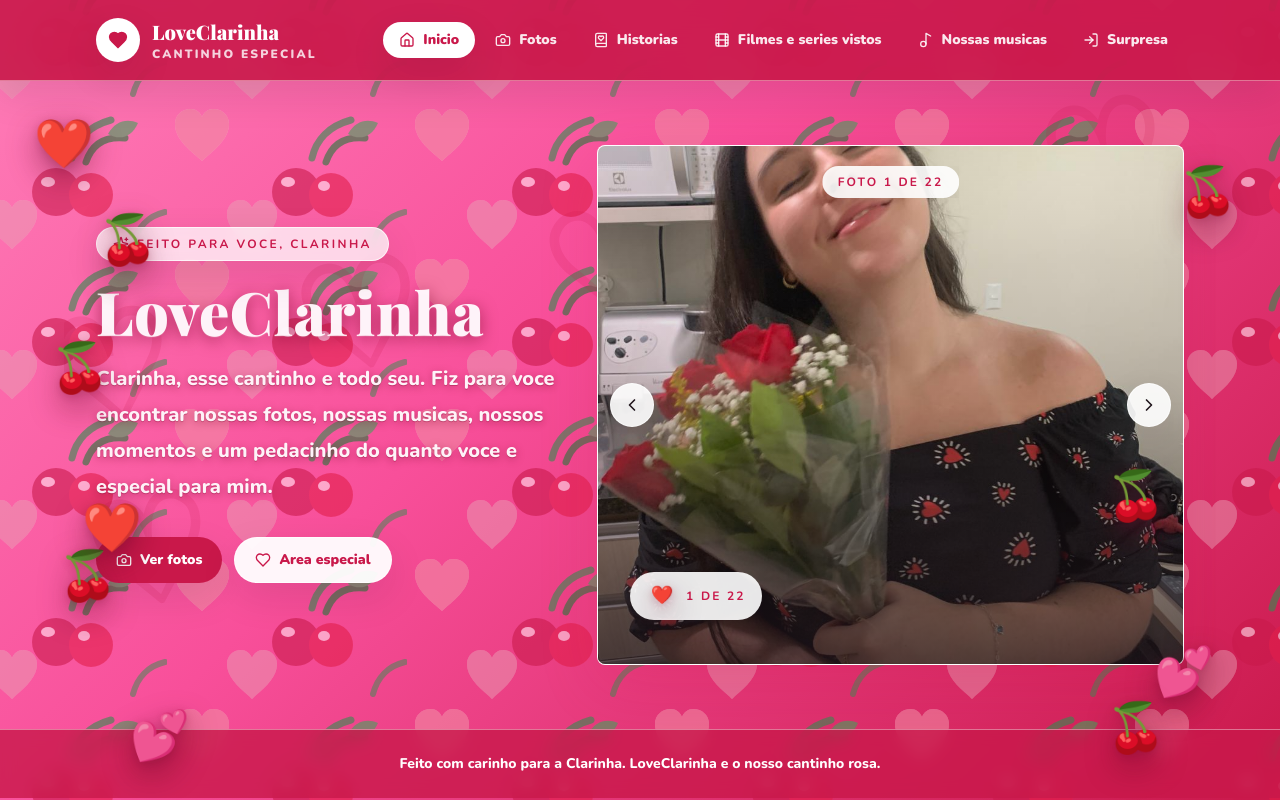
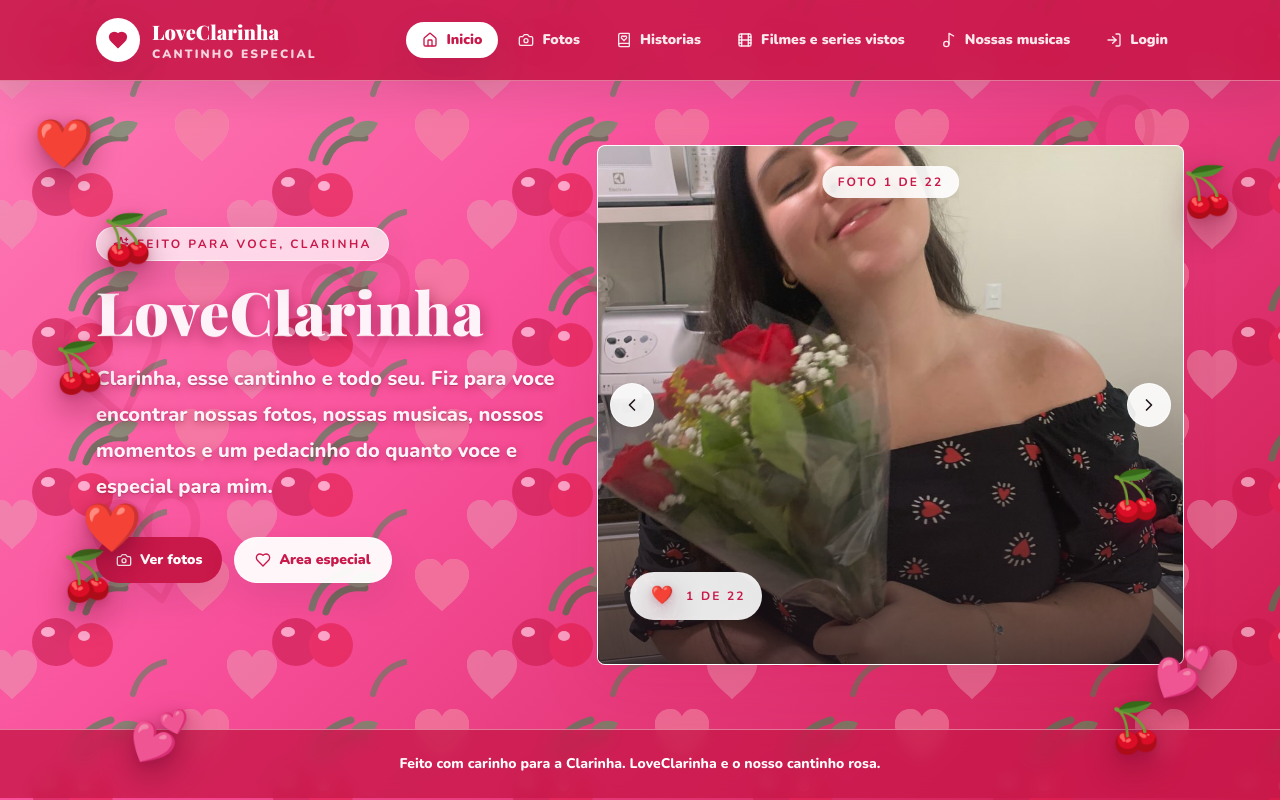
Before and after one commit to JrLagemannDev/LoveClarinha, a React (Vite) app: page / in a window 1280 px wide. Built offline with nearby package versions, Linux system fonts and the light colour scheme.

Commit message:
Rename navbar login link

```diff
--- a/src/components/Navbar.jsx
+++ b/src/components/Navbar.jsx
@@ -38,7 +38,7 @@ export default function Navbar() {
         { to: '/curiosidades', label: 'Curiosidades', icon: Stars },
         { to: '/declaracoes', label: 'Declaracoes', icon: Sparkles },
       ]
-    : [...baseItems, { to: '/login', label: 'Surpresa', icon: LogIn }];
+    : [...baseItems, { to: '/login', label: 'Login', icon: LogIn }];
 
   function handleLogout() {
     logout();
```
Also changed, not shown: 1 other file (tests, documents, lock files or other folders).
